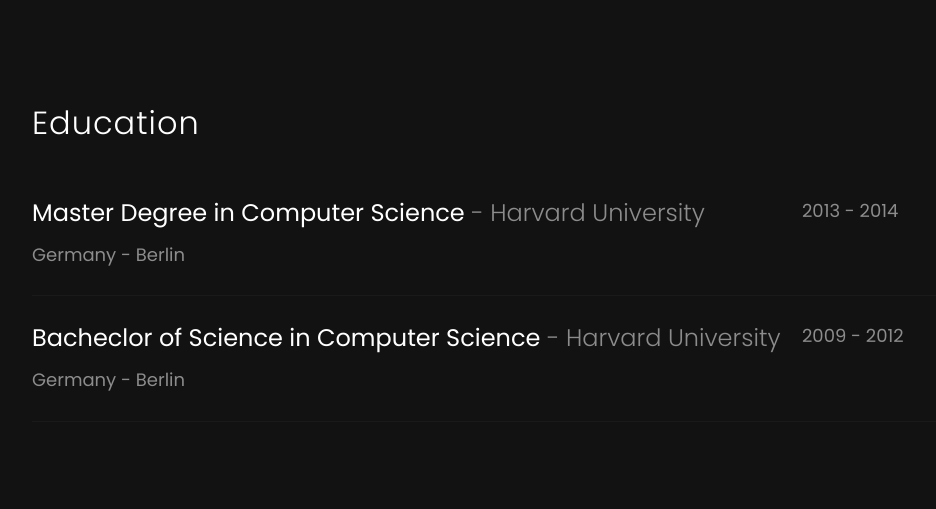
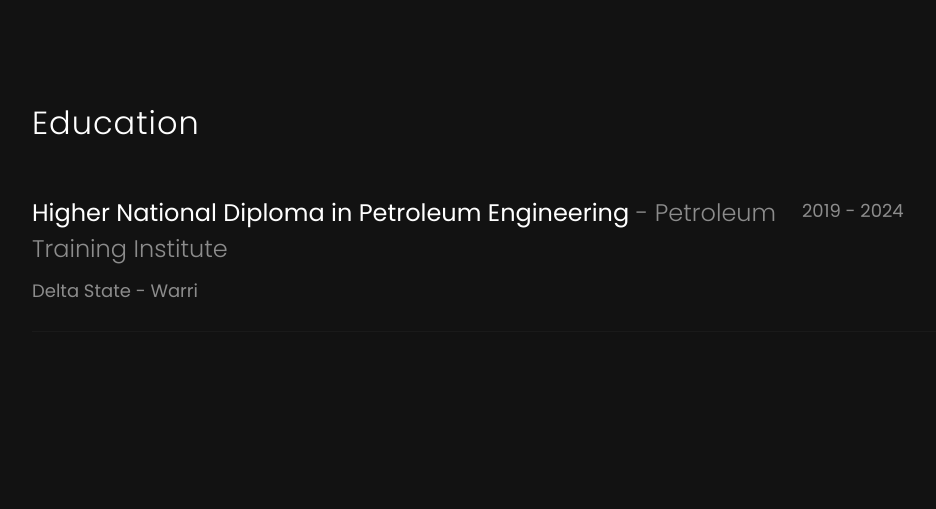
Before and after one commit to collinstb01/PORFOLIO-WEBSITE-3, a website: page about.html in a window 1280 px wide. Shown: the part 1940-2449 px from the top of the page, without its empty margins (243-1179 px from the left). Drawn offline with Linux system fonts and the light colour scheme; some packages are replaced by stand-ins of ours; no server answers; files whose address does not match are found by name.

Commit message:
fixed about page

```diff
--- a/about.html
+++ b/about.html
@@ -152,20 +152,12 @@
                 <h2 class="mb-4">Education</h2>
                 <div class="exp-wrap py-4">
                   <div class="desc">
-                    <h4>Master Degree in Computer Science<span> - Harvard University</span> </h4>
-                    <p class="location">Germany - Berlin</p>
+                    <h4>Higher National Diploma in Petroleum Engineering<span> - Petroleum Training Institute</span>
+                    </h4>
+                    <p class="location">Delta State - Warri</p>
                   </div>
                   <div class="year">
-                    <p>2013 - 2014</p>
-                  </div>
-                </div>
-                <div class="exp-wrap py-4">
-                  <div class="desc">
-                    <h4>Bacheclor of Science in Computer Science<span> - Harvard University</span> </h4>
-                    <p class="location">Germany - Berlin</p>
-                  </div>
-                  <div class="year">
-                    <p>2009 - 2012</p>
+                    <p>2019 - 2024</p>
                   </div>
                 </div>
               </div>
```
